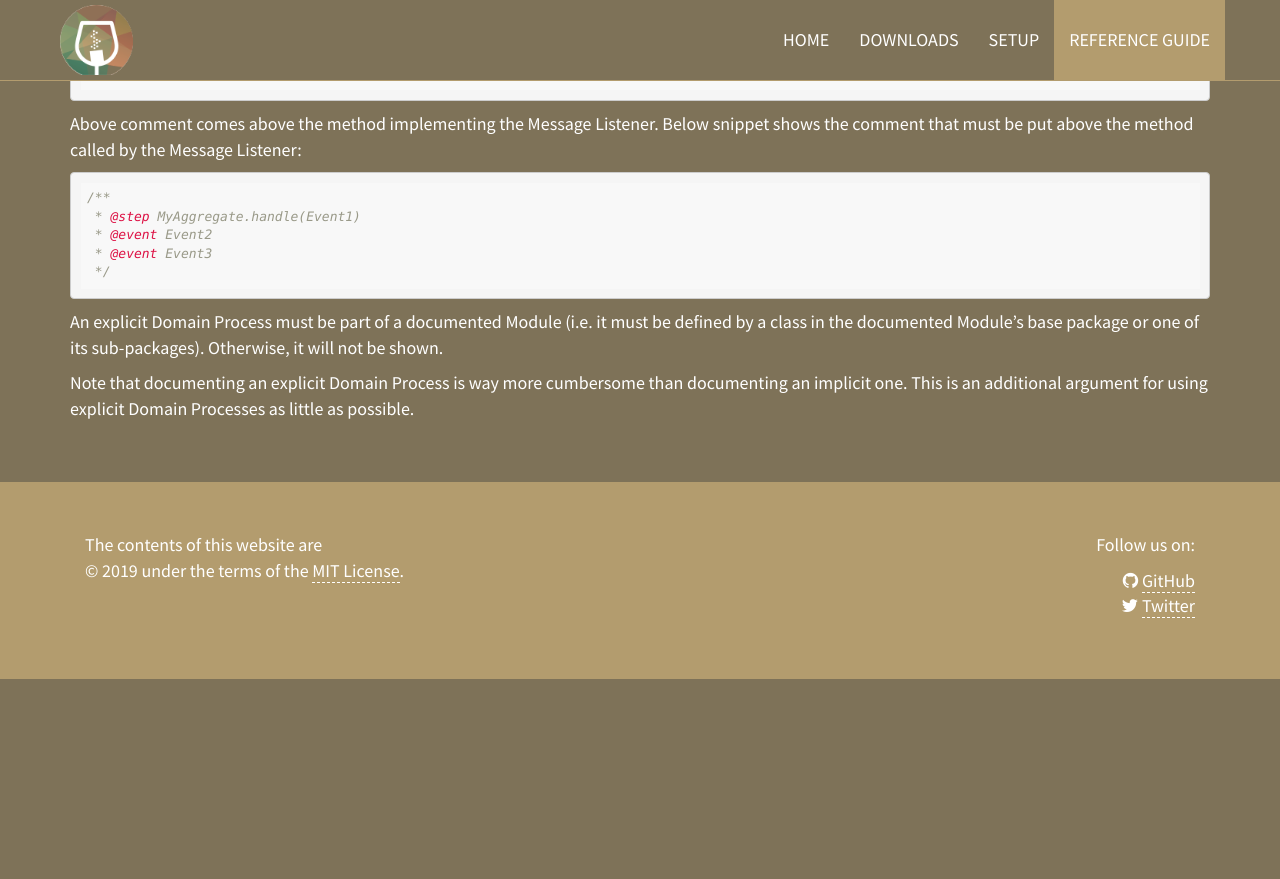
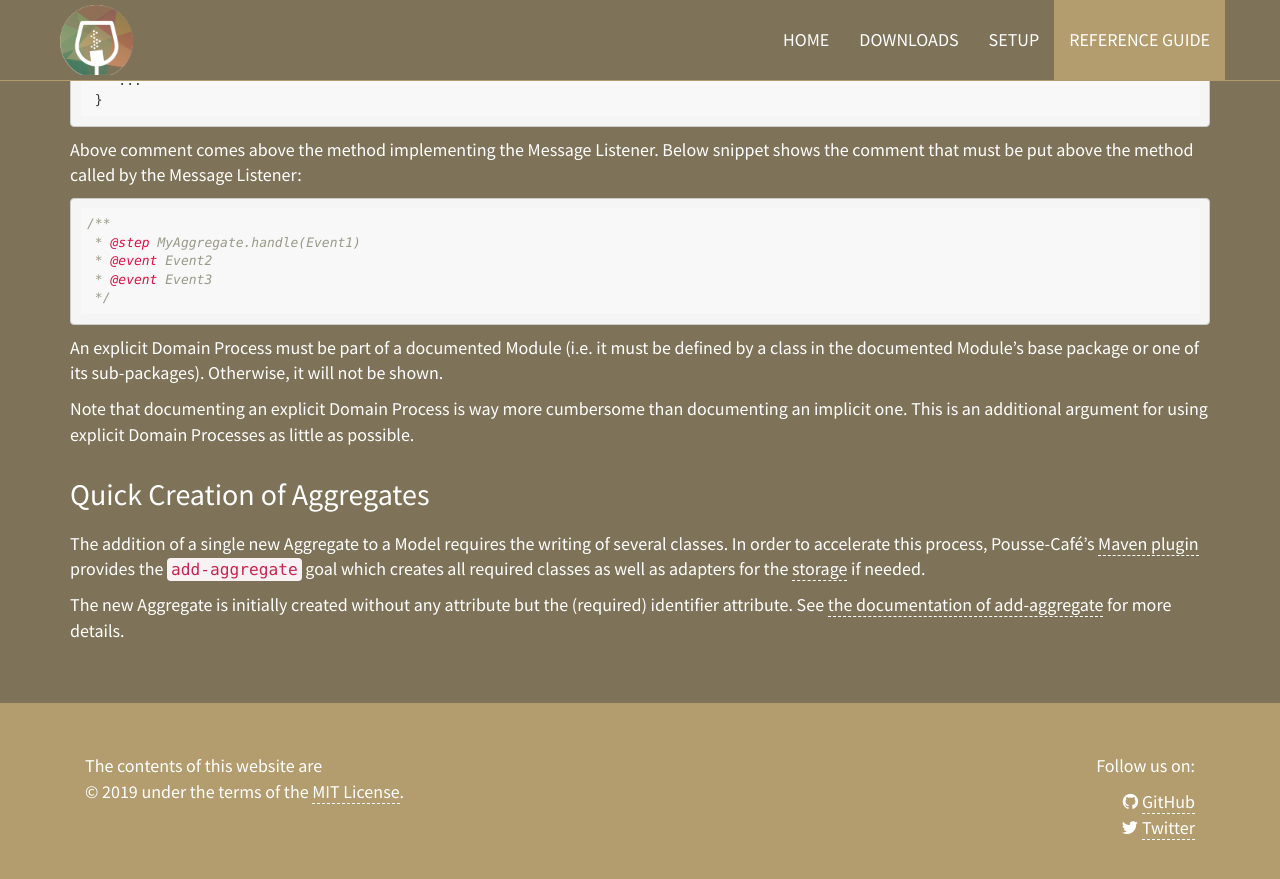
Before and after one commit to pousse-cafe/pousse-cafe.github.io, a Jekyll site: the page built from documentation.md, in a window 1280 px wide and 900 px high, scrolled down 20468 px. Shown: the top 879 px of the window. Built offline with Jekyll 4.4.1, drawn with Linux system fonts in a browser that asks for light colours; before the commit the page ends 21147 px from its top, so only the background shows below that; some of the changed text lies outside the part shown.

Commit message:
Add section about add-aggregate.

```diff
--- a/documentation.md
+++ b/documentation.md
@@ -19,6 +19,7 @@ permalink: /doc/reference-guide/
 - [Message Listeners execution order](#message-listeners-execution-order)
 - [Alternative Storage](#alternative-storage)
 - [Generating DDD documentation](#generating-ddd-documentation)
+- [Quick Creation of Aggregates](#quick-creation-of-aggregates)
 
 ## Introduction
 
@@ -1111,3 +1112,12 @@ Module's base package or one of its sub-packages). Otherwise, it will not be sho
 
 Note that documenting an explicit Domain Process is way more cumbersome than documenting an implicit one. This is an
 additional argument for using explicit Domain Processes as little as possible.
+
+## Quick Creation of Aggregates
+
+The addition of a single new Aggregate to a Model requires the writing of several classes. In order to accelerate this
+process, Pousse-Café's [Maven plugin](/pousse-cafe-maven-plugin/plugin-info.html) provides the `add-aggregate` goal
+which creates all required classes as well as adapters for the [storage](#alternative-storage) if needed.
+
+The new Aggregate is initially created without any attribute but the (required) identifier attribute.
+See [the documentation of add-aggregate](/pousse-cafe-maven-plugin/add-aggregate-mojo.html) for more details.
```
